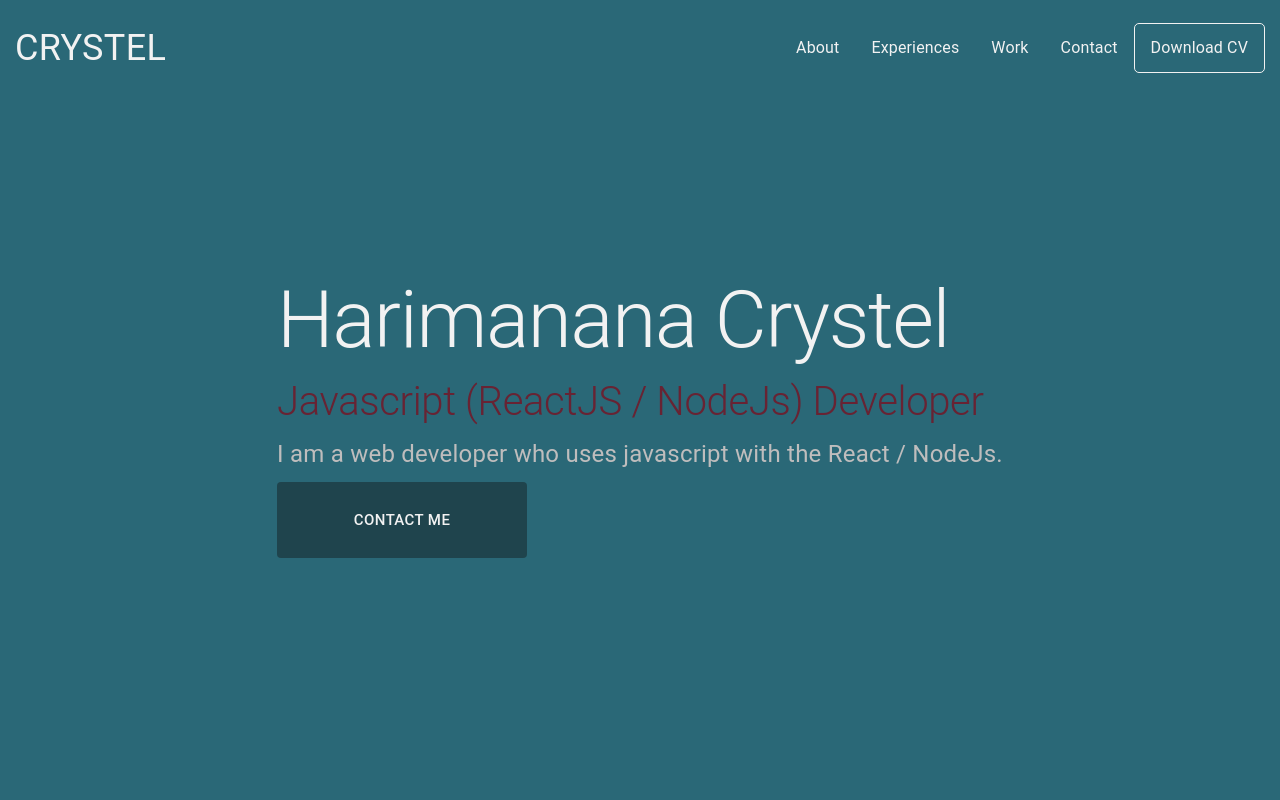
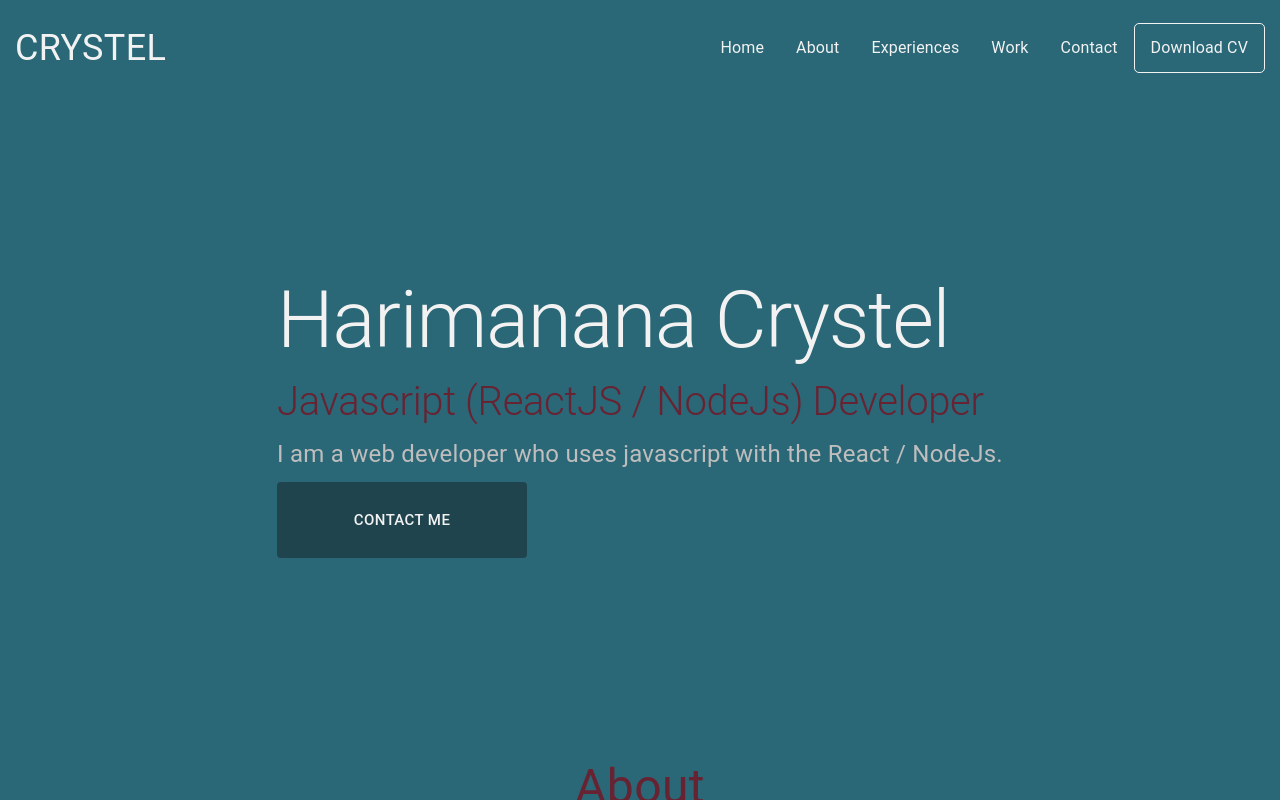
Before and after one commit to crystel1996/crystel.dev, a React (Create React App) app: page / in a window 1280 px wide. Built offline with nearby package versions, Linux system fonts and the light colour scheme.

Commit message:
title section

```diff
--- a/src/Components/About/About.tsx
+++ b/src/Components/About/About.tsx
@@ -6,6 +6,9 @@ import classes from './style.module.css';
 export const AboutComponent: FC<AboutComponentInterface> = () => {
 
     return <Box className={classes.aboutSection}>
+        <Box className={classes.aboutTitle}>
+            <Typography>About</Typography>
+        </Box>
         <Box className={classes.aboutImage}>
             <img src="https://media.licdn.com/dms/image/C5603AQHHnZsbq8dpug/profile-displayphoto-shrink_100_100/0/1645086082772?e=1686787200&v=beta&t=tSBT6uhqnwvZAOCy4Me9Ddn9R9dgoClOe-jruD4Bv3Q" alt="Logo" />
         </Box>
--- a/src/Components/About/style.module.css
+++ b/src/Components/About/style.module.css
@@ -27,6 +27,18 @@
     text-align: justify;
 }
 
+.aboutTitle {
+    display: flex;
+    flex-direction: column;
+    align-items: center;
+    padding: 15px;
+    color: #682333;
+}
+
+.aboutTitle p {
+    font-size: 3em;
+}
+
 @media only screen and (max-width: 992px) {
     .aboutSection {
         padding: 5px;
--- a/src/Components/Experiences/Exeperiences.tsx
+++ b/src/Components/Experiences/Exeperiences.tsx
@@ -21,13 +21,16 @@ export const Experience: FC<ExperienceComponentInterface> = () => {
 
     return <Box className={classes.experienceContent}>
         <Box className={classes.experienceTitle}>
-            <Typography>List of technologies</Typography>
+            <Typography>Technologies</Typography>
         </Box>
         <Gallery
             classGalleryContent={classes.experiecenceListTechno}
             classGalleryItem={classes.experienceLogo}
             listGalleries={LIST_GALLERIES}
         />
+        <Box className={classes.experienceTitle}>
+            <Typography>Professional experience</Typography>
+        </Box>
         <Box className={classes.listExperiences}>
             <Box className={classes.experiencesItem}>
                 <Box className={classes.experiencesTitle}>
--- a/src/Components/Header/Header.tsx
+++ b/src/Components/Header/Header.tsx
@@ -32,6 +32,7 @@ export const Header: FC<HeaderComponentInterface> = () => {
     };
 
     const MENUS: MenuItemComponentInterface[] = [
+        { onClick: handleRedirect, label: 'Home', classNameItem: classes.headerListMenuitem, classNameItemText: classes.headerListMenuitemText },
         { onClick: handleRedirect, label: 'About', classNameItem: classes.headerListMenuitem, classNameItemText: classes.headerListMenuitemText },
         { onClick: handleRedirect, label: 'Experiences', classNameItem: classes.headerListMenuitem, classNameItemText: classes.headerListMenuitemText },
         { onClick: handleRedirect, label: 'Work', classNameItem: classes.headerListMenuitem, classNameItemText: classes.headerListMenuitemText },
@@ -40,6 +41,7 @@ export const Header: FC<HeaderComponentInterface> = () => {
     ];
 
     const MENU_MOBILE: MenuItemComponentInterface[] = [
+        { onClick: handleRedirect, label: 'Home', classNameItem: classes.headerListMenuitem, classNameItemText: classes.headerListMenuitemText },
         { onClick: handleRedirect, label: 'About', classNameItem: classes.headerListMenuitem, classNameItemText: classes.headerListMenuitemText },
         { onClick: handleRedirect, label: 'Experiences', classNameItem: classes.headerListMenuitem, classNameItemText: classes.headerListMenuitemText },
         { onClick: handleRedirect, label: 'Work', classNameItem: classes.headerListMenuitem, classNameItemText: classes.headerListMenuitemText },
--- a/src/Components/Work/Work.tsx
+++ b/src/Components/Work/Work.tsx
@@ -7,7 +7,7 @@ export const WorkComponent: FC<WorkComponentInterface> = () => {
 
     return <Box className={classes.workContent}>
         <Box className={classes.workTitle}>
-            <Typography>List of My Work</Typography>
+            <Typography>Personal Projects</Typography>
         </Box>
         <Box className={classes.listWork}>
             <Box className={classes.workItem}>
--- a/src/Pages/Home/Home.tsx
+++ b/src/Pages/Home/Home.tsx
@@ -1,6 +1,6 @@
 import React, { FC } from 'react';
 import { HomePageInterface } from './interface';
-import { Header, Landing } from '../../Components';
+import { AboutComponent, Experience, Header, Landing, WorkComponent } from '../../Components';
 import { Box } from '@mui/material';
 import classes from './style.module.css';
 
@@ -9,5 +9,8 @@ export const HomePage: FC<HomePageInterface> = () => {
 
         <Header />
         <Landing />
+        <AboutComponent />
+        <Experience />
+        <WorkComponent />
     </Box>
 }
```
